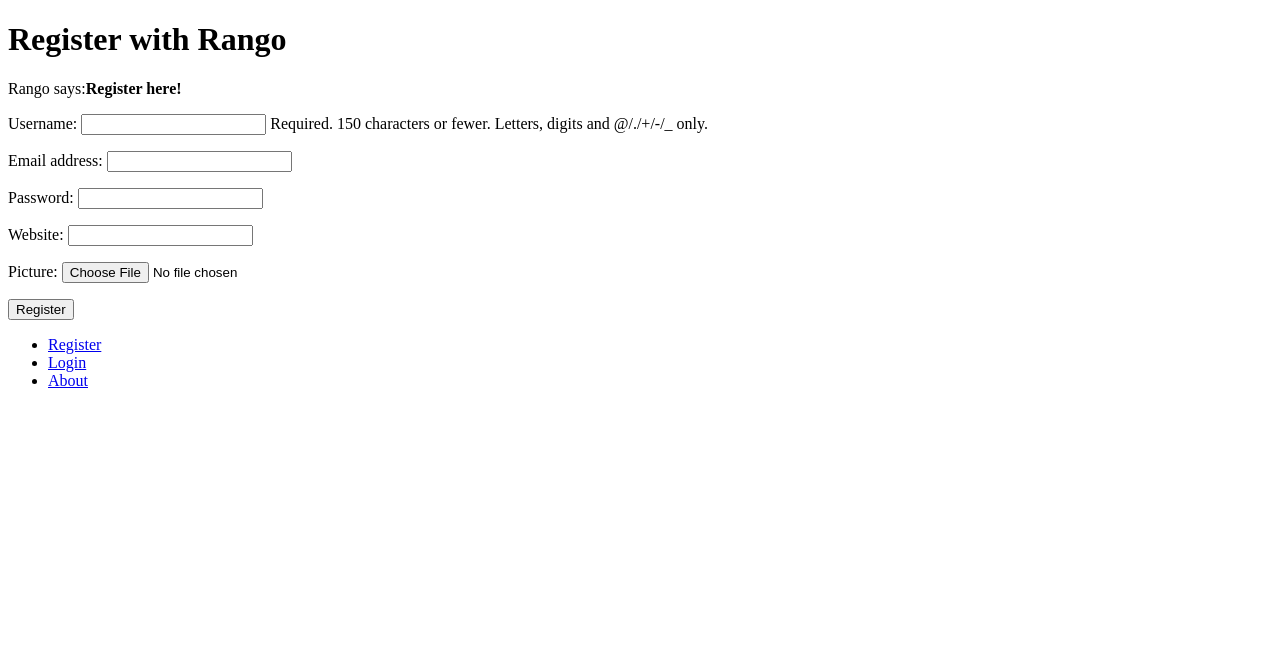
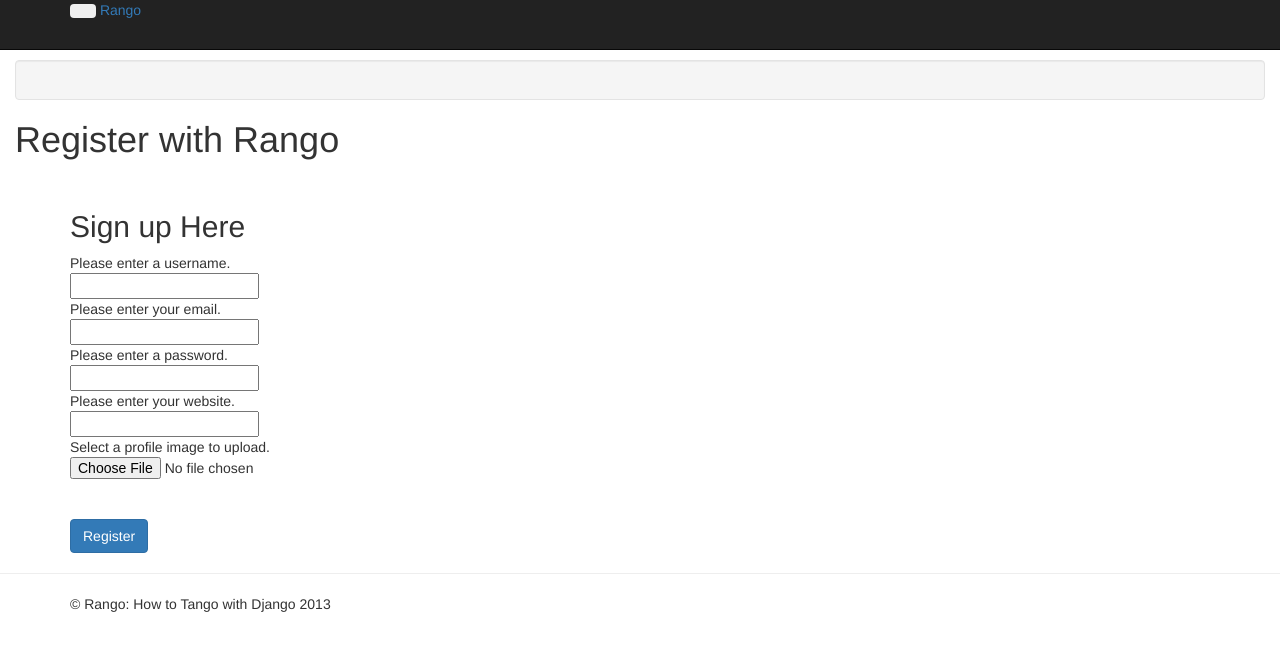
Before and after one commit to Ajay656-hash/tango_project, a Django app: page /rango/register/ in a window 1280 px wide. Shown: the top 663 px of the page. Run offline with Django 3.2, Linux system fonts and the light colour scheme; some libraries are stand-ins or nearby versions.

Commit message:
BootStrap completed... looks nice now

```diff
--- a/rango/forms.py
+++ b/rango/forms.py
@@ -41,13 +41,18 @@
 
 
 class UserForm(forms.ModelForm):
-    password = forms.CharField(widget=forms.PasswordInput())
+    username = forms.CharField(help_text="Please enter a username.")
+    email = forms.CharField(help_text="Please enter your email.")
+    password = forms.CharField(widget=forms.PasswordInput(), help_text="Please enter a password.")
 
     class Meta:
         model = User
-        fields = ('username', 'email', 'password')
+        fields = ['username', 'email', 'password']
 
 class UserProfileForm(forms.ModelForm):
+    website = forms.URLField(help_text="Please enter your website.", required=False)
+    picture = forms.ImageField(help_text="Select a profile image to upload.", required=False)
+
     class Meta:
         model = UserProfile
-        fields = ('website', 'picture')
+        fields = ['website', 'picture']
--- /dev/null
+++ b/rango/static/css/bootstrap-fluid-adj.css
@@ -0,0 +1,16 @@
+      body {
+        padding-top: 60px;
+        padding-bottom: 40px;
+      }
+      .sidebar-nav {
+        padding: 9px 0;
+      }
+
+      @media (max-width: 980px) {
+        /* Enable use of floated navbar text */
+        .navbar-text.pull-right {
+          float: none;
+          padding-left: 5px;
+          padding-right: 5px;
+        }
+      }
--- a/rango/templates/rango/about.html
+++ b/rango/templates/rango/about.html
@@ -2,8 +2,10 @@
 {% load static %}
 {% block title %}About us{% endblock %}
 {% block body_block %}
+   <div class="hero-unit">
     <h3>This is the Rango's About Site. </h3>
     <a href="/rango/"> Index </a></br>
     <img src="{% static 'rango/images/about-banner.jpg' %}" alt="Picture about Rango"/>
     <h3>number visits to this site: {{ visits }}</h3>
+   </div>
 {% endblock %}
--- a/rango/templates/rango/base.html
+++ b/rango/templates/rango/base.html
@@ -1,25 +1,79 @@
 <!DOCTYPE html>
+{% load static %}
 <html>
 <head>
+    <meta name="viewport" content="width=device-width, initial-scale=1.0">
+    <!-- Bootstrap -->
+    <link href="{% static 'css/bootstrap-fluid-adj.css' %}" rel="stylesheet">
+    <link href="{% static 'css/bootstrap.min.css' %}" rel="stylesheet" media="screen">
+    <link href="{% static 'css/bootstrap-responsive.css' %}" rel="stylesheet">
+
+
     <title>Rango - {% block title %} How to Tango with Django{% endblock %}</title>
 </head>
 <body>
-    <div>
-       {% block body_block %}{% endblock %}
-    </div>
 
-    <div>
-        <ul>
+
+    <div class="navbar navbar-inverse navbar-fixed-top">
+   <div class="navbar-inner">
+       <div class="container">
+           <button type="button" class="btn btn-navbar" data-toggle="collapse" data-target=".nav-collapse">
+               <span class="icon-bar"></span>
+               <span class="icon-bar"></span>
+               <span class="icon-bar"></span>
+           </button>
+           <a class="brand" href="/rango/">Rango</a>
+
+           <div class="nav-collapse collapse">
+               <ul class="nav pull-right">
                    {% if user.is_authenticated %}
-                <li><a href="/rango/restricted/">Restricted Page</a></li>
+                    <li class="navbar-text">Welcome, {{ user.username }}!</li>
                     <li><a href="/rango/logout/">Logout</a></li>
-                <li><a href="/rango/add_category/">Add a New Category</a></li>
                    {% else %}
                     <li><a href="/rango/register/">Register</a></li>
                     <li><a href="/rango/login/">Login</a></li>
                    {% endif %}
-                <li><a href="/rango/about/">About</a> </li>
+               </ul>
+               <ul class="nav">
+                   {% if user.is_authenticated %}
+                    <li><a href="/rango/restricted/">Restricted</a></li>
+                    <li><a href="/rango/add_category/">Add Category</a></li>
+                   {% endif %}
+                   <li><a href="/rango/about/">About</a></li>
                </ul>
            </div>
+           <!--/.nav-collapse -->
+       </div>
+   </div>
+</div>
+    <div class="container-fluid">
+    <div class="row-fluid">
+        <div class="span3">
+            <div class="well sidebar-nav">
+                <!--- Empty for the timebeing -->
+            </div>
+            <!--/.well -->
+        </div>
+        <!--/span-->
+        <div class="span9">
+            {% block body_block %}
+            {% endblock %}
+        </div>
+        <!--/span-->
+    </div>
+    <!--/row-->
+</div>
+<!--/.fluid-container-->
+
+<hr>
+
+    <footer>
+    <div class="container">
+        <p>&copy; Rango: How to Tango with Django 2013</p>
+    </div>
+</footer>
+
+    <script src="{% static 'js/jquery-2.1.0.js' %}"></script>
+    <script src="{% static 'js/bootstrap.min.js' %}"></script>
 </body>
 </html>
--- a/rango/templates/rango/category.html
+++ b/rango/templates/rango/category.html
@@ -3,7 +3,9 @@
 {% block title %}{{ category_name }}{% endblock %}
 
 {% block body_block %}
-    <h1>{{ category_name }}</h1>
+    <div class="hero-unit">
+
+    <h2>{{ category_name }}</h2>
     {% if category %}
         {% if pages %}
         <ul>
@@ -20,4 +22,6 @@
     {% if user.is_authenticated %}
         <br><a href="/rango/{{ category_name_url }}/add_page/">Add Page</a>
     {% endif %}
+
+    </div>
 {% endblock %}
--- a/rango/templates/rango/register.html
+++ b/rango/templates/rango/register.html
@@ -1,20 +1,39 @@
 {% extends 'rango/base.html' %}
 {% block title %}Register{% endblock %}
 {% block body_block %}
+<div class="hero-unit">
     <h1>Register with Rango</h1>
+    <br />
 
-    {%  if registered %}
-        Rango says:<strong>Thankq for registering</strong>
-        <a href="/rango/">Return to the homepage.</a><br />
-    {% else %}
-        Rango says:<strong>Register here!</strong>
-        <form id="user_form" method="post" action="/rango/register/" enctype="multipart/form-data">
-        {% csrf_token %}
-        {{ user_form.as_p }}
-        {{ profile_form.as_p }}
-         <!-- Provide a button to click to submit the form. -->
-        <input type="submit" name="submit" value="Register" />
+    <div class="container">
+        {% if registered %}
+        <p>Thank you for registering.</p>
+
+        <p><a href="/rango/login/">Login</a> when you are ready to rango.</p>
+        {% else %}
+        <form class="form-signin span8" id="user_form" method="post" action="/rango/register/"
+              enctype="multipart/form-data">
+            {% csrf_token %}
+            <h2 class="form-signin-heading">Sign up Here</h2>
+            <!-- Display each form here -->
+
+            {% for field in user_form.visible_fields %}
+            {{ field.errors }}
+            {{ field.help_text }}<br />
+            {{ field }}<br />
+            {% endfor %}
+
+            {% for field in profile_form.visible_fields %}
+            {{ field.errors }}
+            {{ field.help_text }}<br />
+            {{ field }}<br />
+            {% endfor %}
+
+            <br />
+            <!-- Provide a button to click to submit the form. -->
+            <input class="btn btn-primary" type="submit" name="submit" value="Register"/>
         </form>
-    {% endif %}
-
+        {% endif %}
+    </div>
+</div>
 {% endblock %}
--- a/rango/templates/rango/restricted.html
+++ b/rango/templates/rango/restricted.html
@@ -1,5 +1,7 @@
 {%  extends 'rango/base.html' %}
 {% block title %}Restricted{% endblock %}
 {% block body_block %}
-<strong>Since you're logged in, you can see this text!</strong>
+    <div class="hero-unit">
+        <strong>Since you're logged in, you can see this text!</strong>
+    </div>
 {% endblock %}
--- a/rango/views.py
+++ b/rango/views.py
@@ -219,11 +219,11 @@
                 return HttpResponseRedirect('/rango/')
             else:
                 # An inactive account was used - no logging in!
-                return HttpResponse("Your Rango account is disabled.")
+                return render_to_response('rango/login.html', {'disabled_account': True}, context)
         else:
             # Bad login details were provided. So we can't log the user in.
             print "Invalid login details: {0}, {1}".format(username, password)
-            return HttpResponse("Invalid login details supplied.")
+            return render_to_response('rango/login.html', {'bad_details': True}, context)
 
     # The request is not a HTTP POST, so display the login form.
     # This scenario would most likely be a HTTP GET.
```
Also changed, not shown: rango/templates/rango/add_category.html (+9 -5 lines), rango/templates/rango/add_page.html (+7 -3 lines), rango/templates/rango/index.html (+16 -11 lines), rango/templates/rango/login.html (+18 -6 lines). Lines whose indentation alone changed are shown as unchanged.
